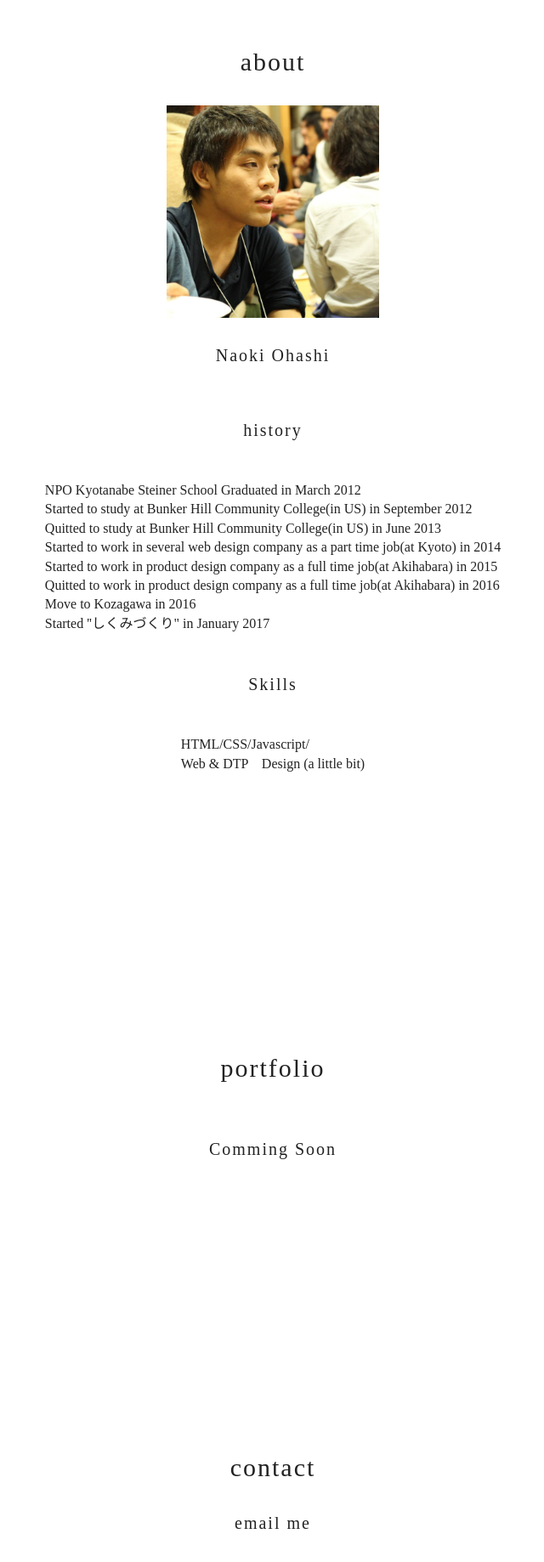
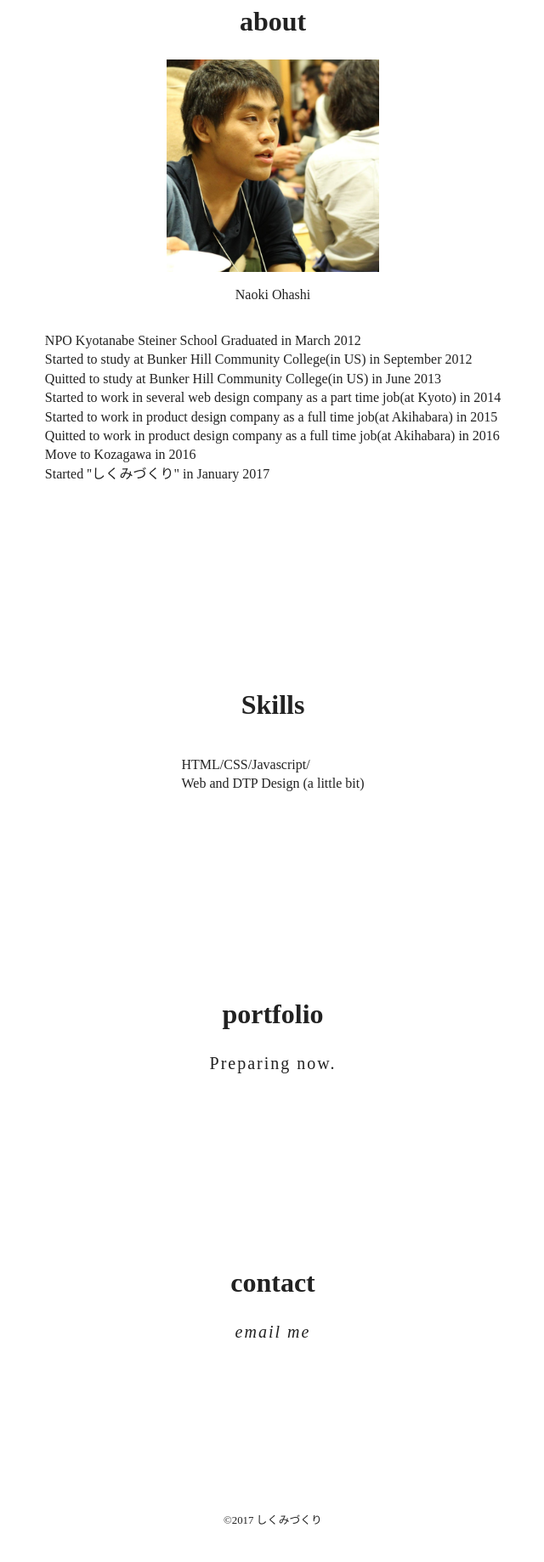
Before and after one commit to naogify/window_reseize_animation, a plain HTML site: page index.html in a window 1280 px wide. Shown: the part 918-2756 px from the top of the page at 85% size, without its empty margins (191-831 px from the left). After the commit the page ends 2727 px from the top, so only its background shows below. Drawn offline with Linux system fonts and the light colour scheme.

Commit message:
fix markdown

```diff
--- a/css/main.css
+++ b/css/main.css
@@ -10,20 +10,25 @@
    Base styles: opinionated defaults
    ========================================================================== */
 @media (max-width: 1024px){
-  header{
+  nav{
     display: none !important;
   }
-  section{
+  .width{
     width: 100% !important;
   }
 }
 
 html, body{
+    margin:0;
+    padding: 0;
     height: 100%;
     color: #222;
     font-size: 1em;
     line-height: 1.4;
     font-family: "游明朝", YuMincho, "ヒラギノ明朝 ProN W3", "Hiragino Mincho ProN", "HG明朝E", "ＭＳ Ｐ明朝", "ＭＳ 明朝", serif;
+}
+ul{
+  padding: 0;
 }
 li{
   list-style: none;
@@ -35,27 +40,29 @@ a{
 a:hover{
   color:#999999;
 }
-header{
-  width: 20%;
-  height: 100%;
+header, header div,aside,nav,nav div{
+  height:100%;
+  padding:0;
+}
+nav{
   position: fixed;
   top: 0px;
   right: 0px;
   background-color: #ffffff;
-}
-section{
-  width: 80%;
-  padding: 140px 0;
-}
-section div{
-  padding: 30px;
+  width: 20%;
 }
 section img{
   width: 250px;
   height: 250px;
 }
-section ul{
-  padding:0 10%;
+footer div{
+  padding-bottom: 10px !important;
+}
+.width{
+  width: 80%;
+}
+.padding{
+  padding: 100px 0;
 }
 .flex-center{
   display: -webkit-flex; /* Safari */
@@ -81,10 +88,7 @@ section ul{
 
 }
 #footer{
-  -webkit-align-items: bottom; /* Safari */
-  align-items: bottom;
-  padding-bottom: 0;
+  /*-webkit-align-items: bottom; /* Safari */*/
+  /*align-items: bottom;*/
+  /*padding-bottom: 0;*/
 }
-#footer div{
-  padding: 20px;
-}
--- a/index.html
+++ b/index.html
@@ -9,21 +9,30 @@
         <link rel="stylesheet" href="css/main.css">
     </head>
     <body>
-          <header class="flex-center">
+          <header>
+            <div class="flex-center width">
+              <h1 >しくみづくり</h1>
+            </div>
+          </header>
+          <main>
+            <aside>
+              <nav>
+                <div class="flex-center width_nav">
                   <ul>
                     <li><a href="#about">about</a></li>
+                    <li><a href="#skills">skills</a></li>
                     <li><a href="#portfolio">portfolio</a></li>
                     <li><a href="#contact">contact</a></li>
                   </ul>
-          </header>
-          <section class="flex-center" style="height:100%; padding:0;">
-            <div class="title_large">しくみづくり</div>
-          </section>
-          <section id="about" class="flex-center">
-            <div class="title_large">about</div>
+                </div>
+              </nav>
+            </aside>
+            <article>
+              <section id="about">
+                <div class="flex-center width padding">
+                  <h1>about</h1>
                   <img src="./img/profile.jpg" style="width:250px;"alt="profile picture">
-            <div class="title_middle">Naoki Ohashi</div>
-            <div class="title_middle">history</div>
+                  <p>Naoki Ohashi</p>
                   <ul>
                     <li>NPO Kyotanabe Steiner School Graduated in March 2012</li>
                     <li>Started to study at Bunker Hill Community College(in US) in September 2012</li>
@@ -34,25 +43,54 @@
                     <li>Move to Kozagawa in 2016 </li>
                     <li>Started ''しくみづくり" in January 2017 </li>
                   </ul>
-            <div class="title_middle">Skills</div>
+                </div>
+              </section>
+              <!-- <section id="history">
+                <div class="flex-center width padding">
+                  <h1>history</h1>
+                  <ul>
+                    <li>NPO Kyotanabe Steiner School Graduated in March 2012</li>
+                    <li>Started to study at Bunker Hill Community College(in US) in September 2012</li>
+                    <li>Quitted to study at Bunker Hill Community College(in US) in June 2013</li>
+                    <li>Started to work in several web design company as a part time job(at Kyoto) in 2014 </li>
+                    <li>Started to work in product design company as a full time job(at Akihabara) in 2015 </li>
+                    <li>Quitted to work in product design company as a full time job(at Akihabara) in 2016 </li>
+                    <li>Move to Kozagawa in 2016 </li>
+                    <li>Started ''しくみづくり" in January 2017 </li>
+                  </ul>
+                </div>
+              </section> -->
+              <section id="skills">
+                <div class="flex-center width padding">
+                  <h1>Skills</h1>
                   <ul>
                     <li>HTML/CSS/Javascript/</li>
-                <li>Web & DTP　Design (a little bit)</li>
+                    <li>Web and DTP Design (a little bit)</li>
                   </ul>
                 </div>
               </section>
-          <section id="portfolio" class="flex-center">
-            <div class="title_large">portfolio</div>
-            <div class="title_middle">Comming Soon</div>
+              <section id="portfolio">
+                <div class="flex-center width padding">
+                  <h1>portfolio</h1>
+                  <div class="title_middle">Preparing now.</div>
+                </div>
               </section>
-          <section id="contact" class="flex-center">
-            <div class="title_large">contact</div>
+              <section id="contact">
+                <div class="flex-center width padding">
+                  <h1>contact</h1>
+                  <address>
                     <a href="mailto:shikumi-zukuri.com?subject=お問い合わせ" class="title_middle">email me</a>
+                  </address>
+                </div>
               </section>
-          <section id="footer" class="flex-center">
-            <div class="copyright">C 2017 しくみづくり</div>
-          </section>
-        <script src="js/main.js"></script>
+            </article>
+          </main>
+          <footer>
+            <div class="flex-center width padding">
+              <small>&copy;2017 しくみづくり</small>
+            </div>
+          </footer>
+        <!-- <script src="js/main.js"></script> -->
         <!-- Google Analytics: change UA-XXXXX-X to be your site's ID. -->
         <script>
             (function(b,o,i,l,e,r){b.GoogleAnalyticsObject=l;b[l]||(b[l]=
```
Lines whose indentation alone changed are shown as unchanged.
